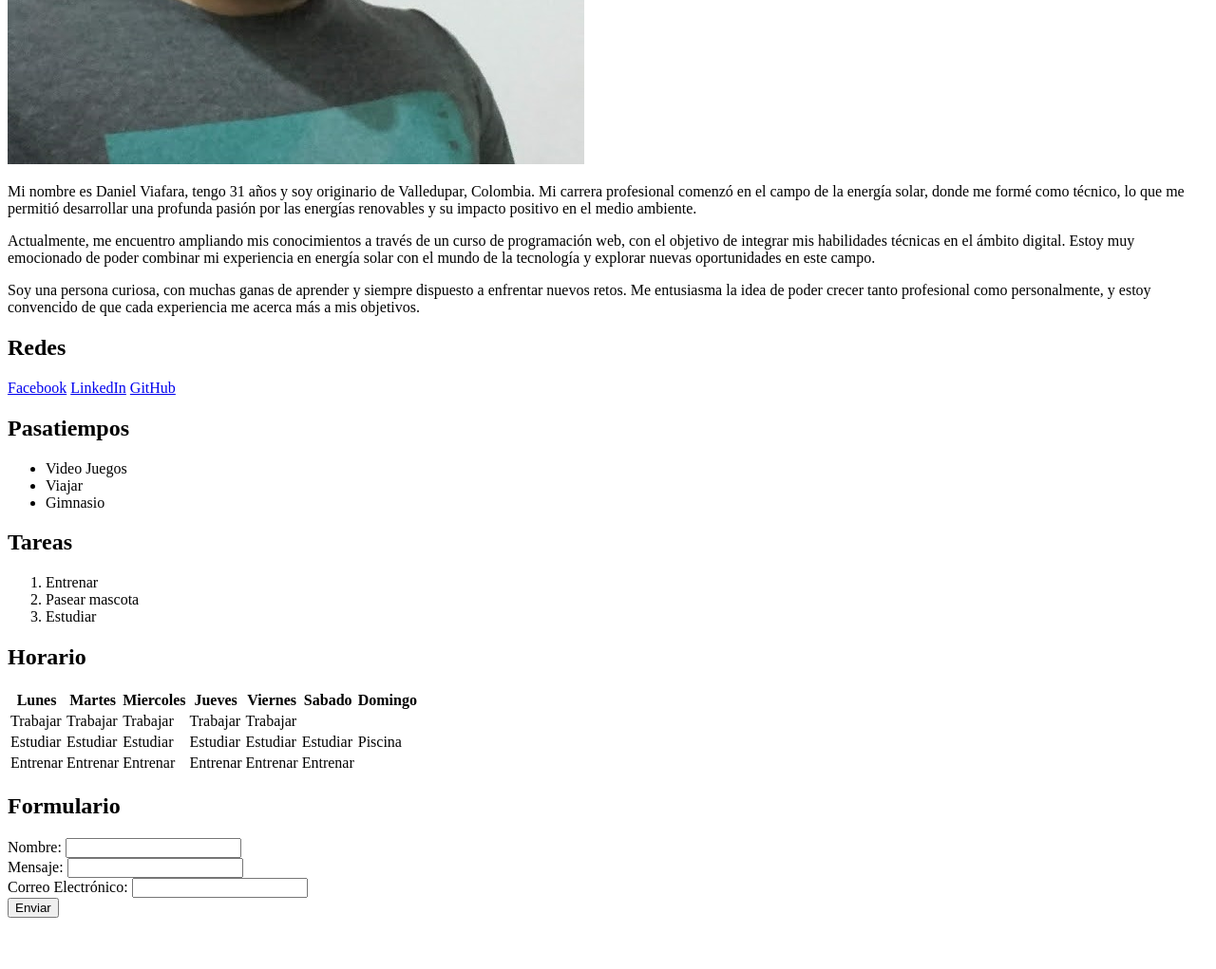
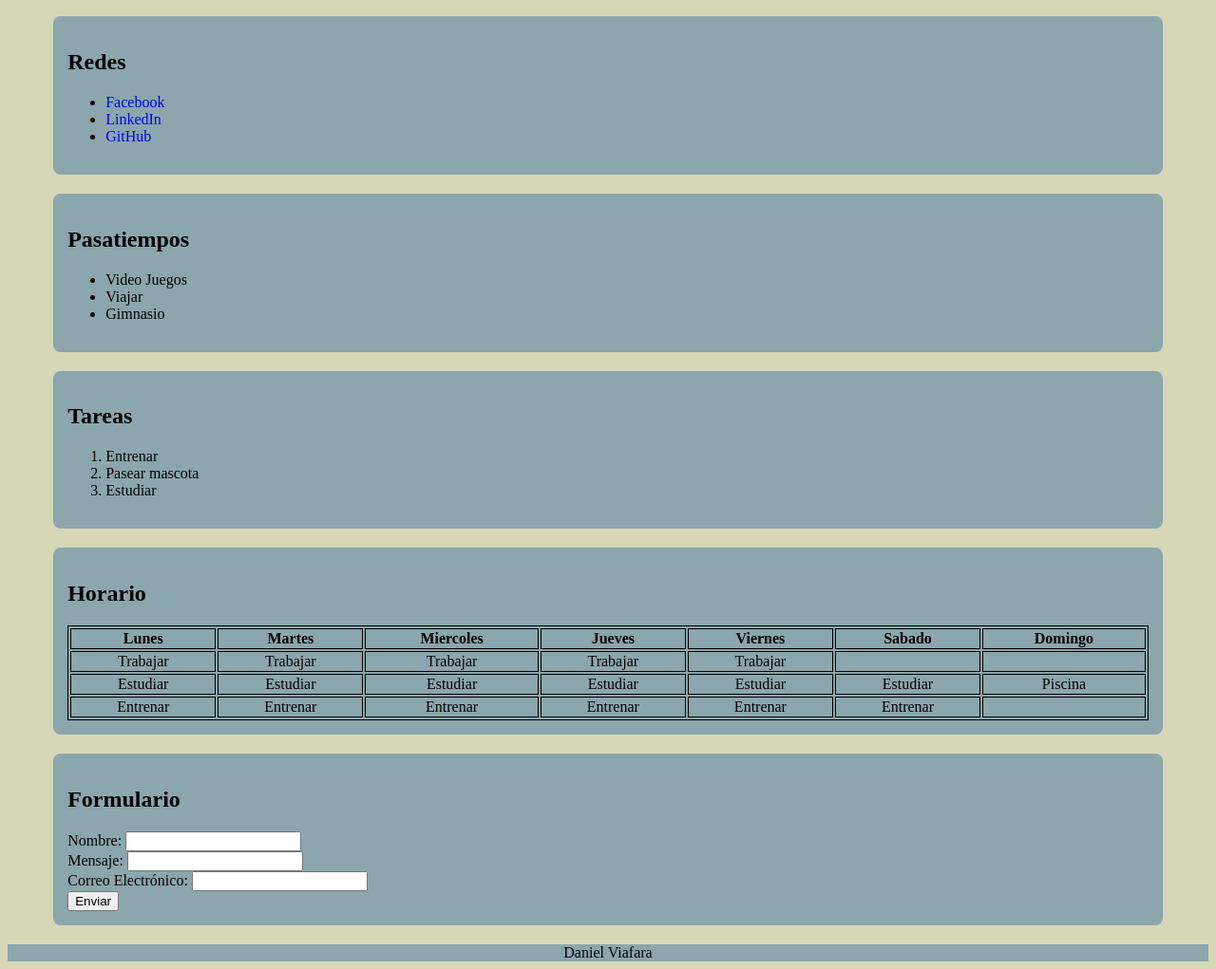
Before and after one commit to Dviafara/mi-pagina-web, a plain HTML site: page index.html in a window 1280 px wide. Shown: the part 632-1653 px from the top of the page at 95% size. Before the commit the page ends 1607 px from the top, so only its background shows below. Drawn offline with Linux system fonts and the light colour scheme.

Commit message:
laboratorio 2

```diff
--- a/index.html
+++ b/index.html
@@ -3,30 +3,48 @@
 <head>
     <meta charset="UTF-8">
     <meta name="viewport" content="width=device-width, initial-scale=1.0">
+    <link rel="stylesheet" href="styles.css">
     <title>Sobre Mi</title>
 </head>
 <body>
+    <header>
+        <h1>Mi primera pagina web</h1>
+    </header>
+    <main>
+        <div class="container">
             <h1>Sobre mi</h1>
             <img src="img.jpg" alt="Daniel Viafara">
             <p>Mi nombre es Daniel Viafara, tengo 31 años y soy originario de Valledupar, Colombia. Mi carrera profesional comenzó en el campo de la energía solar, donde me formé como técnico, lo que me permitió desarrollar una profunda pasión por las energías renovables y su impacto positivo en el medio ambiente.</p>
             <p>Actualmente, me encuentro ampliando mis conocimientos a través de un curso de programación web, con el objetivo de integrar mis habilidades técnicas en el ámbito digital. Estoy muy emocionado de poder combinar mi experiencia en energía solar con el mundo de la tecnología y explorar nuevas oportunidades en este campo.</p>
             <p>Soy una persona curiosa, con muchas ganas de aprender y siempre dispuesto a enfrentar nuevos retos. Me entusiasma la idea de poder crecer tanto profesional como personalmente, y estoy convencido de que cada experiencia me acerca más a mis objetivos.</p>
+        </div>
+
+        <div class="container">
             <h2>Redes</h2>
-    <a href="https://www.facebook.com/danielrvt">Facebook</a>
-    <a href="https://www.linkedin.com/in/dviafarat/">LinkedIn</a>
-    <a href="https://github.com/Dviafara">GitHub</a>
+            <ul>
+                <li><a href="https://www.facebook.com/danielrvt">Facebook</a></li>
+                <li><a href="https://www.linkedin.com/in/dviafarat/">LinkedIn</a></li>
+                <li><a href="https://github.com/Dviafara">GitHub</a></li>
+            </ul>
+        </div>
+
+        <div class="container">
             <h2>Pasatiempos</h2>
             <ul>
                 <li>Video Juegos</li>
                 <li>Viajar</li>
                 <li>Gimnasio</li>
             </ul>
+        </div>
+        <div class="container">
             <h2>Tareas</h2>
             <ol>
                 <li>Entrenar</li>
                 <li>Pasear mascota</li>
                 <li>Estudiar</li>
             </ol>
+        </div>
+        <div class="container">
             <h2>Horario</h2>
             <table>
                 <thead>
@@ -70,6 +88,8 @@
                     </tr>
                 </tbody>
             </table>
+        </div>
+        <div class="container">
             <h2>Formulario</h2>
             <form action="#" method="post">
                 <div>
@@ -87,5 +107,11 @@
 
                 <input type="submit" value="Enviar">
             </form>
+        </div>
+    </main>
+    <footer>
+        Daniel Viafara
+    </footer>
+
 </body>
 </html>
--- /dev/null
+++ b/styles.css
@@ -0,0 +1,51 @@
+body{
+    background-color: #d7d7b8;
+}
+
+header{
+    background-color: #8ba6ac;
+    text-align: center;
+    padding: 30px;
+}
+
+.container{
+    width: 90%;
+    margin: 20px auto;
+    padding: 15px;
+    border-radius: 8px;
+    background-color: #8ba6ac;
+}
+
+.container a{
+    text-decoration: none;
+}
+
+.container img{
+    border-radius: 8px;
+    width: 150px;
+    display: block;
+    margin: auto;
+}
+
+.container h1{
+    text-align: center;
+}
+
+
+footer{
+    background-color: #8ba6ac;
+    text-align: center;
+}
+
+table {
+    width: 100%;
+    border: 1px solid #000;
+ }
+
+th, td {
+    width: auto;
+    text-align: center;
+    vertical-align: top;
+    border: 1px solid #000;
+    border-spacing: 0;
+}
```
Lines whose indentation alone changed are shown as unchanged.
